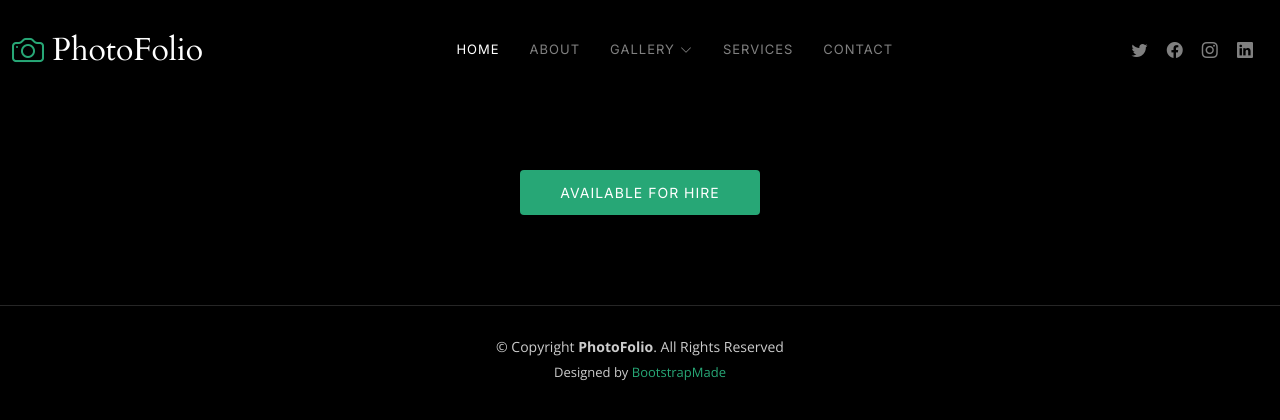
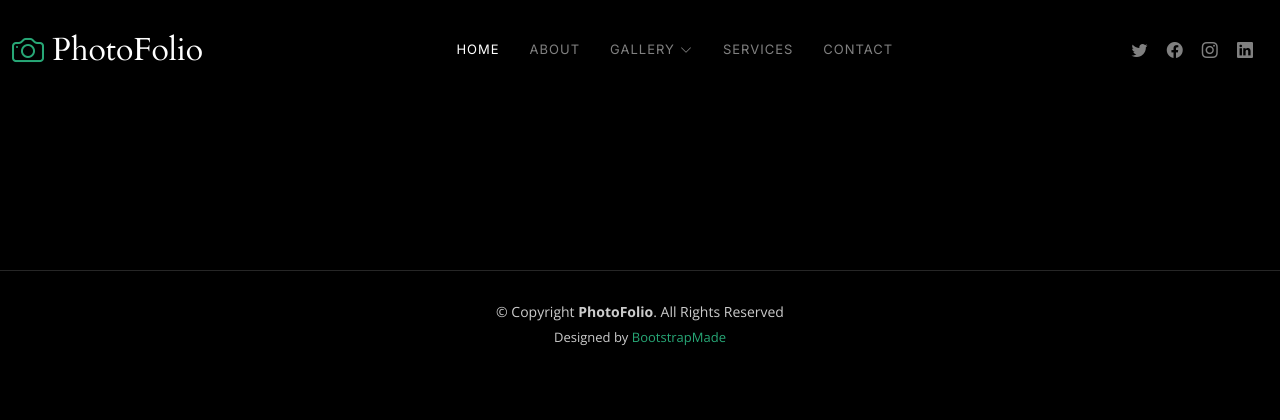
Before and after one commit to eyobarefaine/oromai, a Python web app: template artbeats/milli/templates/astedadari.html in a window 1280 px wide. Shown: the top 420 px of the page. Run offline with Jinja, Linux system fonts and the light colour scheme; the template is opened without the code that fills it, so the values that code supplies are empty; some libraries are stand-ins or nearby versions.

Commit message:
add new def

```diff
--- a/artbeats/milli/templates/astedadari.html
+++ b/artbeats/milli/templates/astedadari.html
@@ -12,7 +12,7 @@
         <div class="col-lg-6 text-center">
           <h2>{{artist}}</h2>
           <p>{{teaser}}</p>
-          <a href="contact.html" class="btn-get-started">Available for hire</a>
+
         </div>
       </div>
     </div>
```
